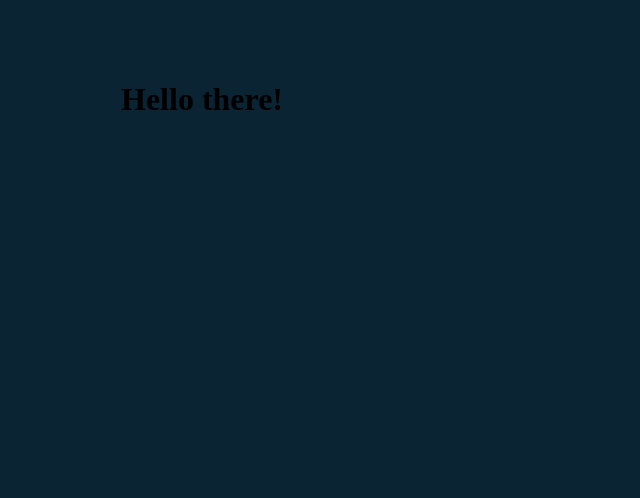
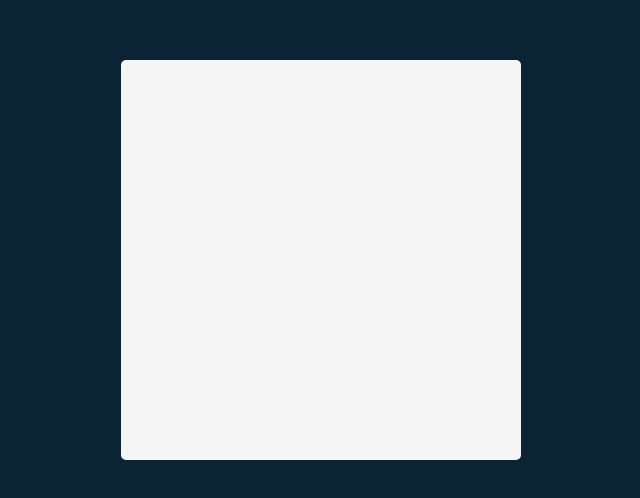
Before and after one commit to Jatsekku/tenzies-scrimba, a React (Vite) app: page / in a window 1280 px wide. Shown: the part 140-638 px from the top of the page, without its empty margins (319-959 px from the left). Built offline with nearby package versions, Linux system fonts and the light colour scheme.

Commit message:
feat(components): Add App component

```diff
--- a/index.css
+++ b/index.css
@@ -19,3 +19,13 @@ div#root {
     max-height: 400px;
     max-width: 400px;
 }
+
+main {
+    background-color: #F5F5F5;
+    border-radius: 5px;
+    height: 100%;
+    display: flex;
+    flex-direction: column;
+    justify-content: center;
+    align-items: center;
+}
--- /dev/null
+++ b/src/components/App.jsx
@@ -0,0 +1,3 @@
+export default function App() {
+    return <main></main>
+}
--- a/src/index.jsx
+++ b/src/index.jsx
@@ -1,5 +1,7 @@
 import ReactDOM from 'react-dom'
+
+import App from './components/App'
 
 ReactDOM
   .createRoot(document.getElementById('root'))
-  .render(<h1>Hello there!</h1>)
+  .render(<App />)
```
